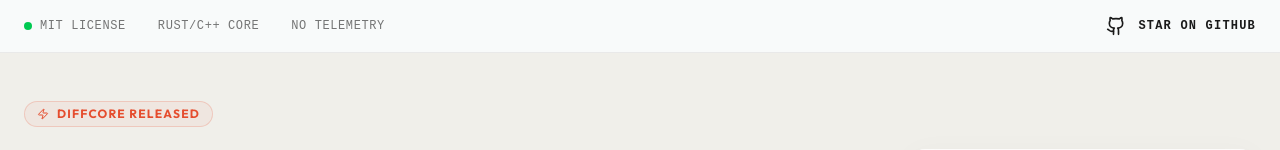
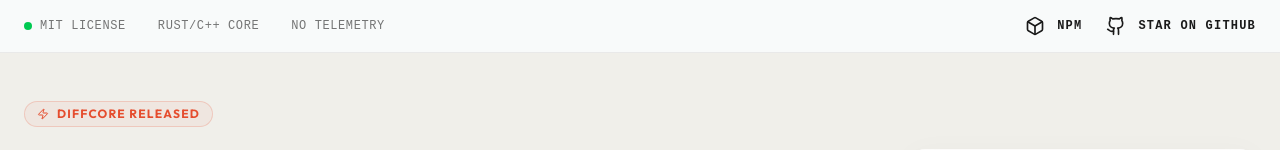
Before and after one commit to DibbayajyotiRoy/rust-wasm-Library, a Next.js app in the folder docs_ui/: page / in a window 1280 px wide. Shown: the top 150 px of the page. Built offline with nearby package versions, Linux system fonts and the light colour scheme.

Commit message:
docs: add NPM link and update integration guides

```diff
--- a/docs_ui/src/app/page.tsx
+++ b/docs_ui/src/app/page.tsx
@@ -55,36 +55,36 @@ const DOCS_CONTENT = {
   ],
   mobile: [
     {
-      title: "Configure Git Submodule",
-      description: "Add DiffCore as a git submodule to ensure native compilation for ARM targets.",
-      code: "git submodule add https://github.com/DibbayajyotiRoy/rust-wasm-Library\ncd rust-wasm-Library && cargo build --release --target aarch64-linux-android"
+      title: "Install via NPM",
+      description: "Compatible with modern hybrid runtimes (Ionic, Capacitor, Expo).",
+      code: "npm install diffcore"
     },
     {
-      title: "Map Symbolic Headers",
-      description: "Include the C++ headers to expose the raw DiffCore parser.",
-      code: "#include \"rust-wasm-Library/cpp/include/parser.h\"\n#include \"rust-wasm-Library/cpp/include/engine.h\""
+      title: "React Native Setup",
+      description: "Requires WebAssembly polyfills in older runtimes. Works native in WebView.",
+      code: "// Ensure global.WebAssembly exists\nimport 'react-native-wasm';\nimport { diff } from 'diffcore';"
     },
     {
-      title: "Bind Native Buffers",
-      description: "Map native memory buffers for direct ingestion.",
-      code: "auto engine = new silicon::Engine(config);\nengine->commit_left(nativeBuffer, length);\nauto result = engine->finalize();"
+      title: "Off-Main-Thread",
+      description: "Use DiffCoreWorker to keep animations 60fps smooth.",
+      code: "const worker = new DiffCoreWorker();\nawait worker.diff(largePayload);"
     }
   ],
   desktop: [
     {
-      title: "Link Cargo Dependency",
-      description: "Add the engine as a direct Git dependency in `Cargo.toml`.",
-      code: "[dependencies]\ndiffcore = { git = \"https://github.com/DibbayajyotiRoy/rust-wasm-Library\" }"
+      title: "Install via NPM",
+      description: "First-class support for Electron, Tauri, and NW.js.",
+      code: "npm install diffcore"
     },
     {
-      title: "Setup Shared Bus Memory",
-      description: "Establish a shared memory bus between the Node.js process and Rust core.",
-      code: "use diffcore::Engine;\n\nlet mut engine = Engine::new(config);\nengine.push_left(raw_bytes);"
+      title: "Electron Integration",
+      description: "Works in both Main and Renderer processes. No native build issues.",
+      code: "// In main.ts or renderer.ts\nimport { diff } from 'diffcore';\nconst patches = await diff(stateA, stateB);"
     },
     {
-      title: "Run Real-time Monitoring",
-      description: "Deploy for low-latency state monitoring.",
-      code: "engine.watch(path).on('change', (diff) => {\n   app.dispatch({ type: 'UPDATE_STATE', diff });\n});"
+      title: "Local File Streaming",
+      description: "Process gigabytes of local data with low memory footprint.",
+      code: "const stream = fs.createReadStream('large.json');\nfor await (const chunk of stream) {\n  engine.pushLeft(chunk);\n}"
     }
   ]
 };
@@ -107,6 +107,26 @@ export default function Home() {
             <span className="hidden sm:inline">RUST/C++ CORE</span>
             <span className="hidden sm:inline">NO TELEMETRY</span>
           </div>
+          <div className="flex items-center gap-6">
+            <motion.a
+              href="https://www.npmjs.com/package/diffcore"
+              target="_blank"
+              className="flex items-center gap-2 text-foreground font-bold hover:text-accent transition-colors"
+              whileHover="hover"
+              initial="initial"
+            >
+              <motion.div
+                variants={{
+                  initial: { scale: 1 },
+                  hover: { scale: 1.1, rotate: 15 }
+                }}
+                transition={{ duration: 0.3 }}
+              >
+                <Box className="w-5 h-5" />
+              </motion.div>
+              <span className="hidden sm:inline tracking-widest pl-1">NPM</span>
+            </motion.a>
+
             <motion.a
               href="https://github.com/DibbayajyotiRoy/rust-wasm-Library"
               target="_blank"
@@ -125,6 +145,7 @@ export default function Home() {
               </motion.div>
               <span className="hidden sm:inline tracking-widest pl-1">STAR ON GITHUB</span>
             </motion.a>
+          </div>
         </div>
       </div>
 
```
Also changed, not shown: 1 other file (tests, documents, lock files or other folders). Lines whose indentation alone changed are shown as unchanged.
